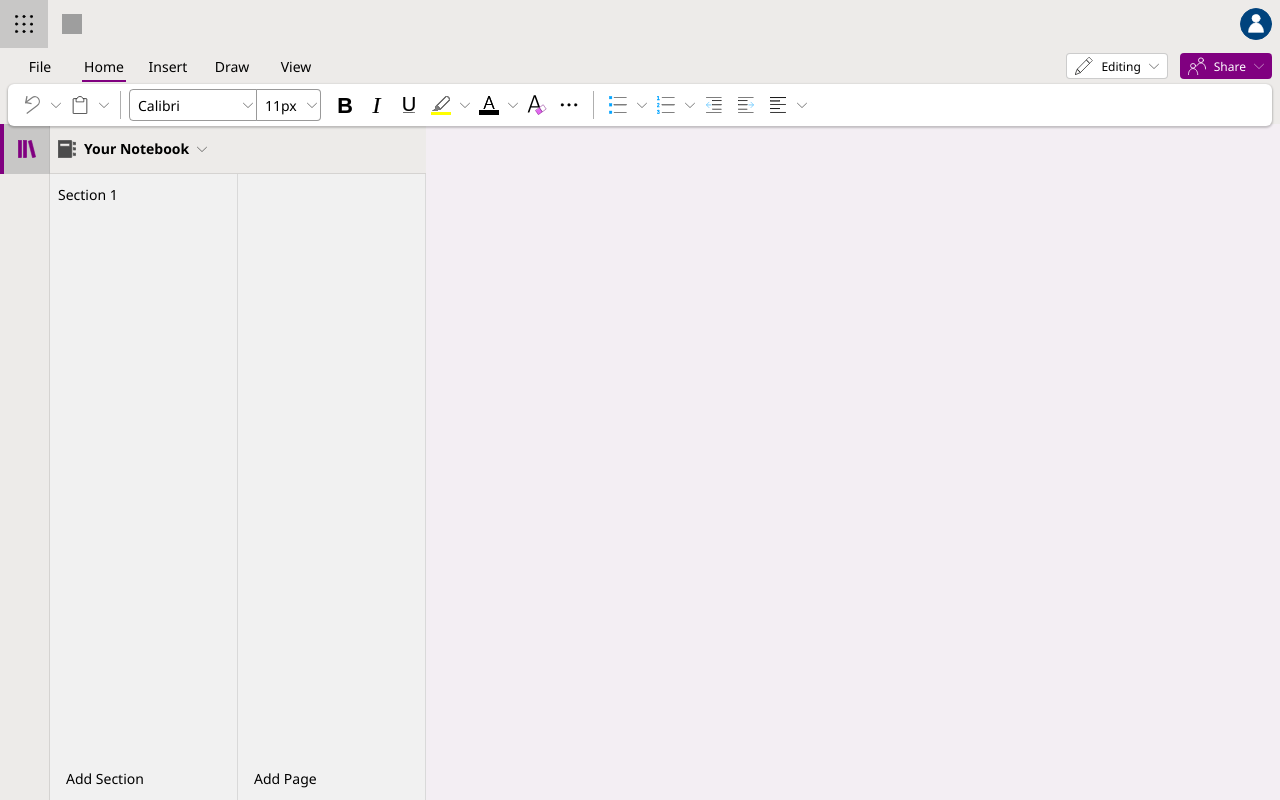
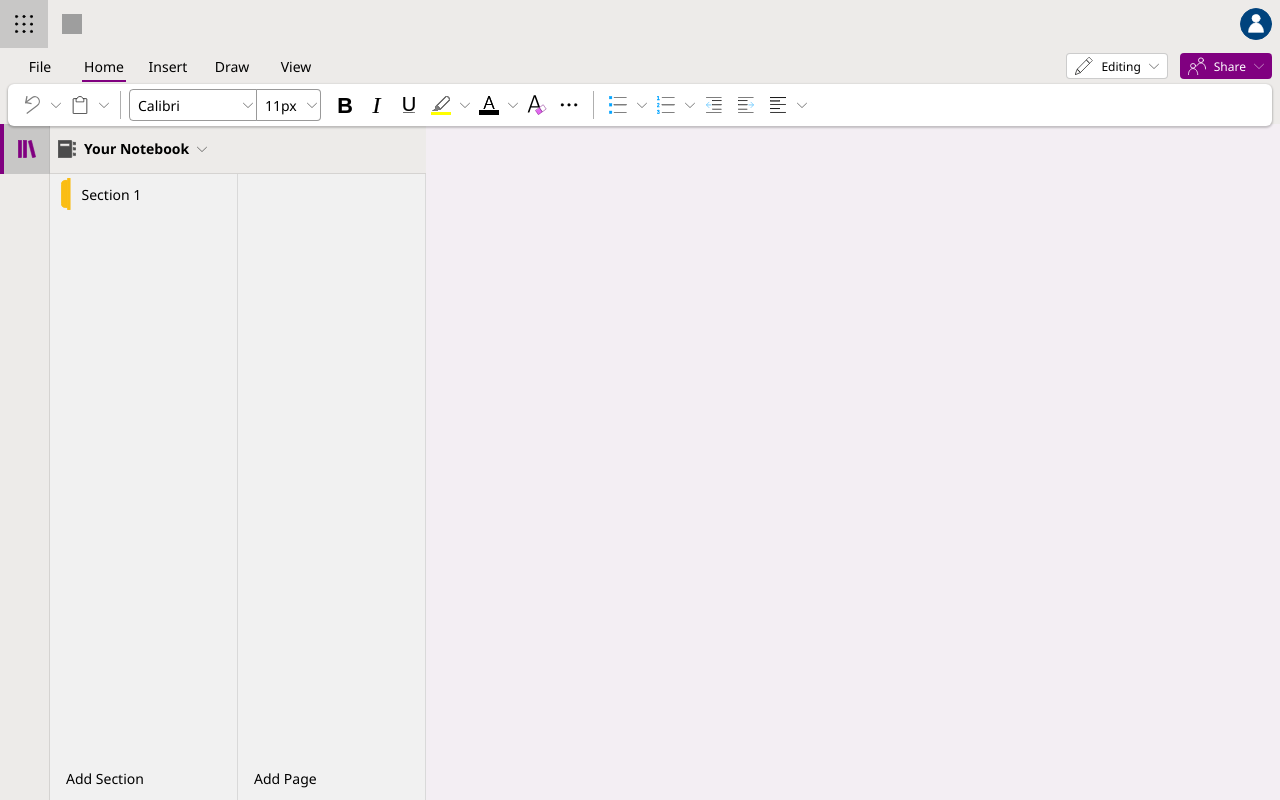
Before and after one commit to jjabides/one-note-clone, a React (Vite) app: page / in a window 1280 px wide. Built offline with nearby package versions, Linux system fonts and the light colour scheme; grey boxes are pictures that could not be loaded.

Commit message:
Use accurate colors for section icon

```diff
--- a/src/App.tsx
+++ b/src/App.tsx
@@ -13,7 +13,7 @@ import OneNote_Icon from "./images/Microsoft_Office_OneNote.svg";
 import User_Icon from "./images/User_Icon.svg";
 import Arrow_No_Tail from "./images/Arrow_No_Tail.svg";
 import Notebook_Icon from "./images/Notebook.svg";
-import { standardColors } from './utilities/colorOptions';
+import { sectionIconColors } from './utilities/colorOptions';
 import CustomScrollbar from './components/CustomScrollbar';
 import tippy, { followCursor, roundArrow } from 'tippy.js';
 import "./styles/tooltip.css";
@@ -281,7 +281,7 @@ function App({ initialProps }: { initialProps: InitialProps }) {
 			name: name,
 			pageOrder: [],
 			date: new Date(),
-			iconColor: standardColors[Math.floor(Math.random() * standardColors.length)]
+			iconColor: sectionIconColors[Math.floor(Math.random() * sectionIconColors.length)]
 		}
 
 		const ids = [...sections.map(section => section.id), newSection.id];
--- a/src/InitializationLayer.tsx
+++ b/src/InitializationLayer.tsx
@@ -2,6 +2,7 @@ import { useEffect, useState } from "react";
 import { IDBPDatabase, openDB } from 'idb';
 import "./styles/initialization-layer.css";
 import App from "./App";
+import { sectionIconColors } from "./utilities/colorOptions";
 
 export default function InitializationLayer() {
     const [initialProps, setInitialProps] = useState<InitialProps>();
@@ -21,6 +22,7 @@ export default function InitializationLayer() {
                             name: "Section 1",
                             pageOrder: [pageId],
                             date: new Date(),
+                            iconColor: sectionIconColors[Math.floor(Math.random() * sectionIconColors.length)]
                         }
 
                         sectionsObjectStore.add(defaultSection)
--- a/src/types/section.d.ts
+++ b/src/types/section.d.ts
@@ -3,5 +3,5 @@ interface Section {
     name: string;
     pageOrder: string[];
     date: Date;
-    iconColor?: string;
+    iconColor: string;
 }
--- a/src/utilities/colorOptions.ts
+++ b/src/utilities/colorOptions.ts
@@ -11,3 +11,22 @@ export const standardColors = [
     '#002060',
     '#7030A0',
 ]
+
+export const sectionIconColors = [
+    '#0F893EFF',
+    '#0063AFFF',
+    '#004E8CFF',
+    '#00B6C1FF',
+    '#00AC56FF',
+    '#7EC500FF',
+    '#D40078FF',
+    '#F7630DFF',
+    '#AC008CFF',
+    '#5B2D90FF',
+    '#E81123FF',
+    '#C10051FF',
+    '#84939AFF',
+    '#C6A477FF',
+    '#0099BBFF',
+    '#FABD14FF'
+]
```
